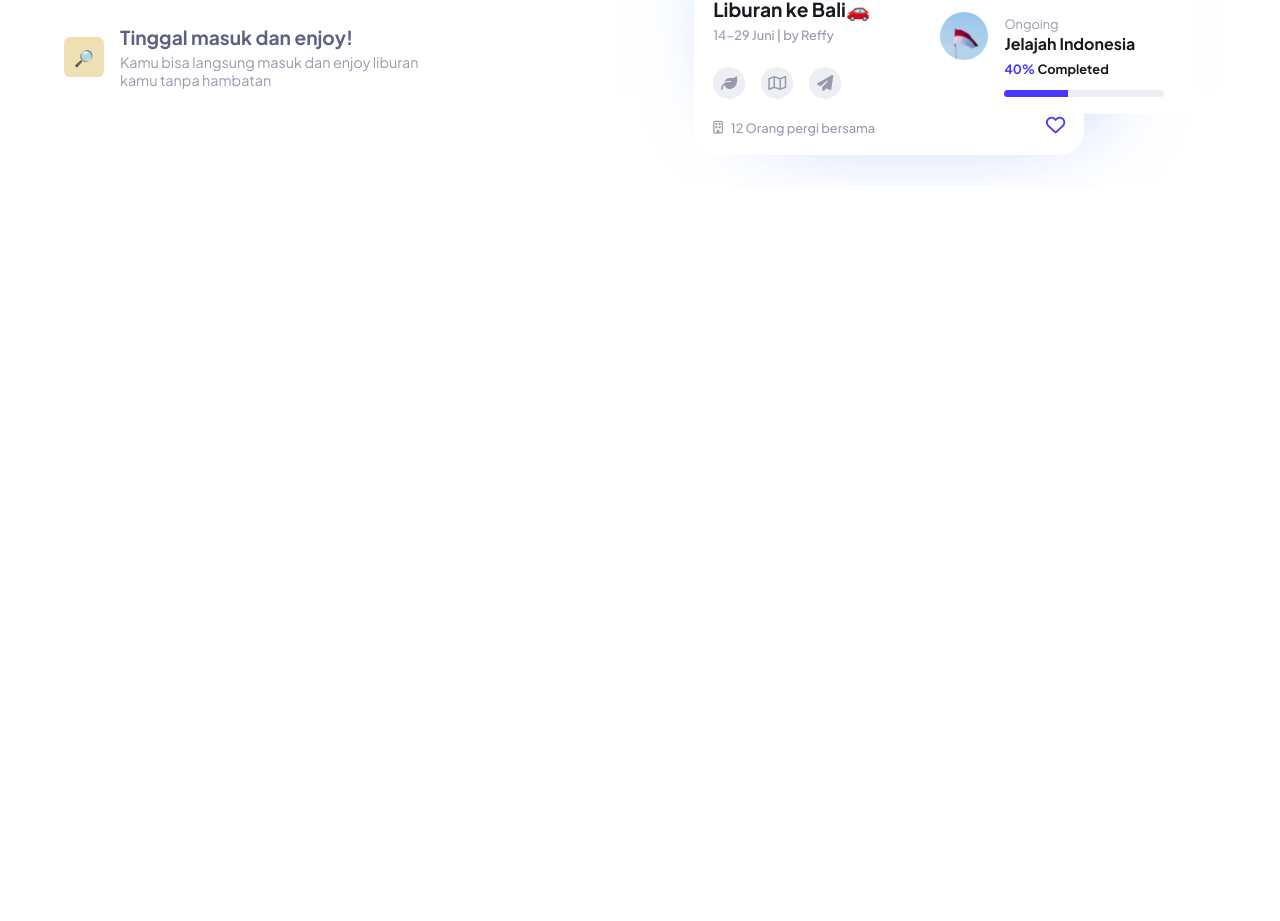
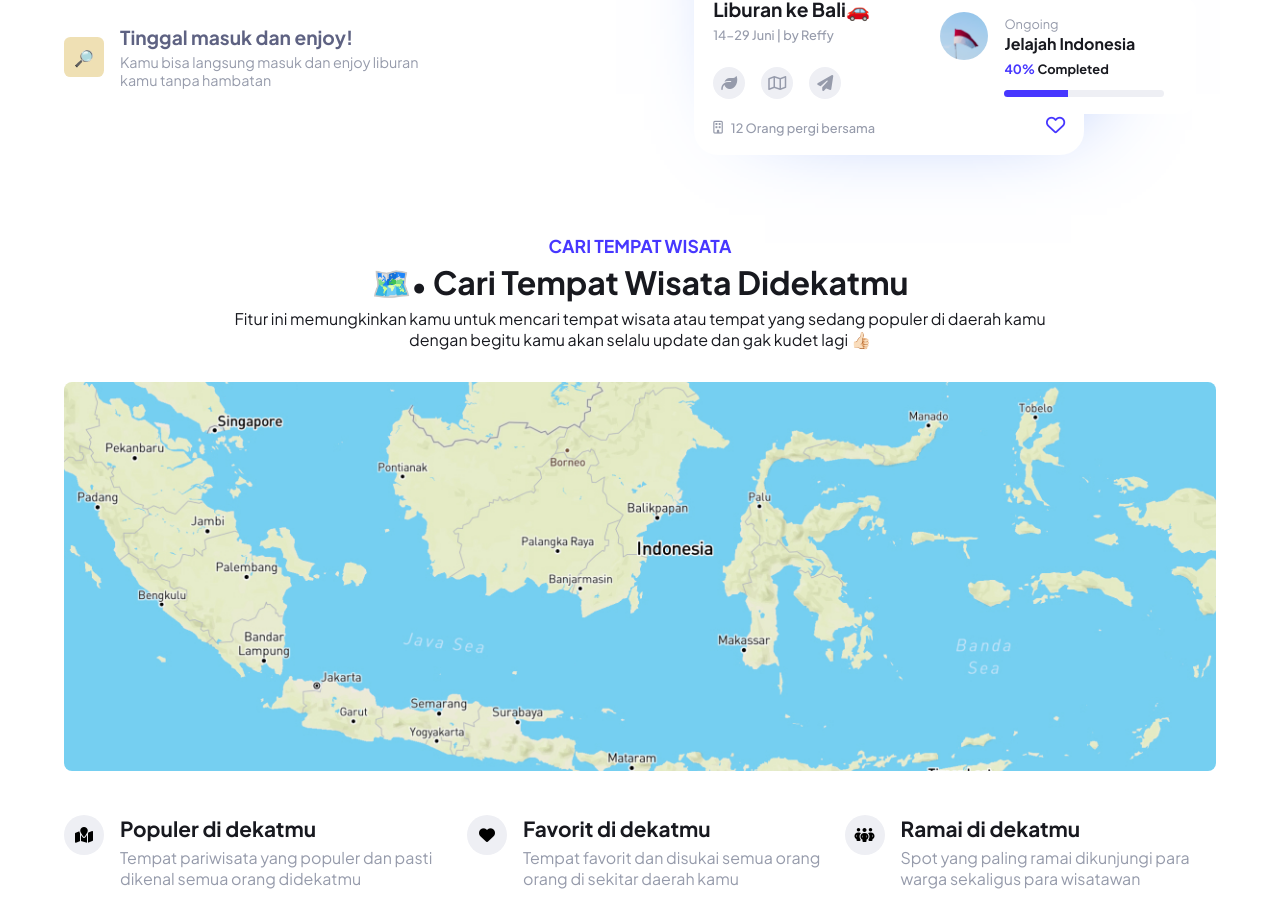
Before and after one commit to muhammadreffy/destinize-travel, a plain HTML site: page index.html in a window 1280 px wide. Shown: the part 1847-2768 px from the top of the page. Before the commit the page ends 2034 px from the top, so only its background shows below. Drawn offline with Linux system fonts and the light colour scheme.

Commit message:
add tourist map section

```diff
--- a/css/styles.css
+++ b/css/styles.css
@@ -665,6 +665,95 @@ main {
   background-color: var(--blue-700);
 }
 
+/* TOURIST MAP */
+.header__tourist_map{
+  margin-top: 5rem;
+  margin-inline: auto;
+  width: 75%;
+  display: flex;
+  align-items: center;
+  flex-direction: column;
+  gap: .3rem;
+  text-align: center;
+  color: var(--blue-900);
+}
+
+.header__tourist_map h4{
+  font-size: 1.1rem;
+  text-transform: uppercase;
+  color: var(--blue-700);
+}
+
+.header__tourist_map h2{
+  font-size: 2rem;
+}
+
+.header__tourist_map h2 span{
+  font-size: 1.5rem;
+}
+
+#touristMap img{
+  margin-top: 2rem;
+  margin-inline: auto;
+  width: 100%;
+  height: 100%;
+  object-fit: cover;
+  border-radius: .5rem;
+  -webkit-border-radius: .5rem;
+  -moz-border-radius: .5rem;
+  -ms-border-radius: .5rem;
+  -o-border-radius: .5rem;
+}
+
+.container__tourist_map__content{
+  margin-top: 2.5rem;
+  display: flex;
+  justify-content: center;
+  align-items: center;
+  gap: 1rem;
+}
+
+.container__tourist_map__content .container__tourist_map_desc{
+  display: flex;
+  gap: 1rem;
+}
+
+.container__tourist_map__content .container__tourist_map_desc span{
+  display: flex;
+  align-items: center;
+  justify-content: center;
+  padding: 1rem;
+  background-color: var(--gray-200);
+  width: 2.5rem;
+  height: 2.5rem;
+  border-radius: 99999px;
+  -webkit-border-radius: 99999px;
+  -moz-border-radius: 99999px;
+  -ms-border-radius: 99999px;
+  -o-border-radius: 99999px;
+}
+
+.container__tourist_map__content
+.container__tourist_map_desc
+.tourist_map__desc{
+  display: flex;
+  flex-direction: column;
+  gap: .3rem;
+}
+
+.container__tourist_map__content
+.container__tourist_map_desc
+.tourist_map__desc h5{
+  font-size: 1.3rem;
+  color: var(--blue-900);
+}
+
+.container__tourist_map__content
+.container__tourist_map_desc
+.tourist_map__desc p{
+  color: var(--gray-400);
+}
+
 @media screen and (max-width: 640px) {
   .header__form, .header__language, .header__location {
     display: none;
@@ -796,4 +885,40 @@ main {
     position: static;
     margin-top: 1rem;
   }
+
+  /* TOURIST MAP */
+
+  .header__tourist_map{
+    width: 100%;
+  }
+
+  .header__tourist_map h4{
+    font-size: .8rem;
+  }
+
+  .header__tourist_map p{
+    font-size: .9rem;
+  }
+
+  .header__tourist_map h2{
+    font-size: 1.3rem;
+  }
+
+  .header__tourist_map h2 span{
+    font-size: .8rem;
+  }
+
+  .header__tourist_map p{
+    font-size: .9rem;
+  }
+
+  .container__tourist_map__content{
+    flex-direction: column;
+  }
+
+  .container__tourist_map__content
+  .container__tourist_map_desc
+  .tourist_map__desc h5{
+    font-size: 1rem;
+  }
 }
--- a/index.html
+++ b/index.html
@@ -297,6 +297,64 @@
           </div>
         </div>
       </section>
+
+      <section id="touristMap">
+        <header class="header__tourist_map">
+          <h4>Cari Tempat Wisata</h4>
+          <h2>🗺️<span>•</span> Cari Tempat Wisata Didekatmu</h2>
+          <p>
+            Fitur ini memungkinkan kamu untuk mencari tempat wisata atau tempat
+            yang sedang populer di daerah kamu dengan begitu kamu akan selalu
+            update dan gak kudet lagi 👍🏻
+          </p>
+        </header>
+
+        <img src="images/map-wisata.jpg" alt="map-wisata" />
+
+        <div class="container__tourist_map__content">
+          <div class="container__tourist_map_desc">
+            <span>
+              <i class="fa-solid fa-map-location"></i>
+            </span>
+
+            <div class="tourist_map__desc">
+              <h5>Populer di dekatmu</h5>
+              <p>
+                Tempat pariwisata yang populer dan pasti dikenal semua orang
+                didekatmu
+              </p>
+            </div>
+          </div>
+
+          <div class="container__tourist_map_desc">
+            <span>
+              <i class="fa-solid fa-heart"></i>
+            </span>
+
+            <div class="tourist_map__desc">
+              <h5>Favorit di dekatmu</h5>
+              <p>
+                Tempat favorit dan disukai semua orang orang di sekitar daerah
+                kamu
+              </p>
+            </div>
+          </div>
+
+          <div class="container__tourist_map_desc">
+            <span>
+              <i class="fa-solid fa-people-group"></i>
+            </span>
+
+            <div class="tourist_map__desc">
+              <h5>Ramai di dekatmu</h5>
+              <p>
+                Spot yang paling ramai dikunjungi para warga sekaligus para
+                wisatawan
+              </p>
+            </div>
+          </div>
+        </div>
+      </section>
     </main>
     <script src="js/script.js"></script>
   </body>
```
Also changed, not shown: images/map-wisata.jpg (added).
